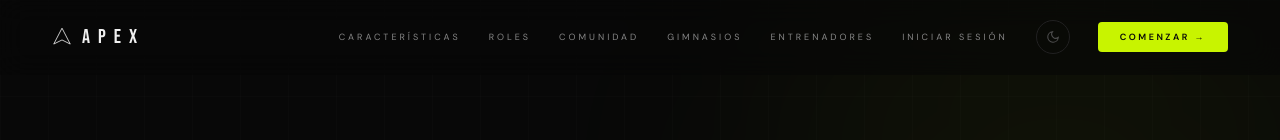
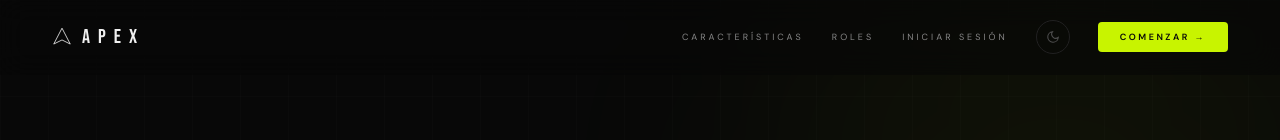
Before and after one commit to 4rmand0M/APEX, a website: page index.html in a window 1280 px wide. Shown: the top 140 px of the page. Drawn offline with nearby package versions, Linux system fonts and the light colour scheme.

Commit message:
1.4.1: Revertir enlaces del index ya que irán al dashboard

```diff
--- a/index.html
+++ b/index.html
@@ -1080,9 +1080,6 @@
       <div class="nav-links-interno" style="display:flex; align-items:center; gap:28px;">
         <a href="#caracteristicas" class="nav-link">Características</a>
         <a href="#roles" class="nav-link">Roles</a>
-        <a href="./pages/comunity.html" class="nav-link">Comunidad</a>
-        <a href="./pages/gyms.html" class="nav-link">Gimnasios</a>
-        <a href="./pages/entrenadores.html" class="nav-link">Entrenadores</a>
         <a href="./pages/login.html" class="nav-link">Iniciar sesión</a>
       </div>
 
@@ -1115,9 +1112,6 @@
     <div class="menu-movil-lista">
       <a href="#caracteristicas" class="menu-movil-enlace" onclick="cerrarMenu()">Características</a>
       <a href="#roles" class="menu-movil-enlace" onclick="cerrarMenu()">Roles</a>
-      <a href="./pages/comunity.html" class="menu-movil-enlace" onclick="cerrarMenu()">Comunidad</a>
-      <a href="./pages/gyms.html" class="menu-movil-enlace" onclick="cerrarMenu()">Gimnasios</a>
-      <a href="./pages/entrenadores.html" class="menu-movil-enlace" onclick="cerrarMenu()">Entrenadores</a>
       <a href="./pages/login.html" class="menu-movil-enlace">Iniciar sesión</a>
     </div>
     <a href="./pages/login.html" class="menu-movil-cta">Comenzar →</a>
@@ -1319,9 +1313,6 @@
     </span>
 
     <div class="footer-links">
-      <a href="./pages/comunity.html" class="footer-link">Comunidad</a>
-      <a href="./pages/gyms.html" class="footer-link">Gimnasios</a>
-      <a href="./pages/entrenadores.html" class="footer-link">Entrenadores</a>
       <a href="./pages/terminos.html" class="footer-link">Términos Y Condiciones</a>
       <a href="./pages/privacidad.html" class="footer-link">Privacidad</a>
     </div>
```
